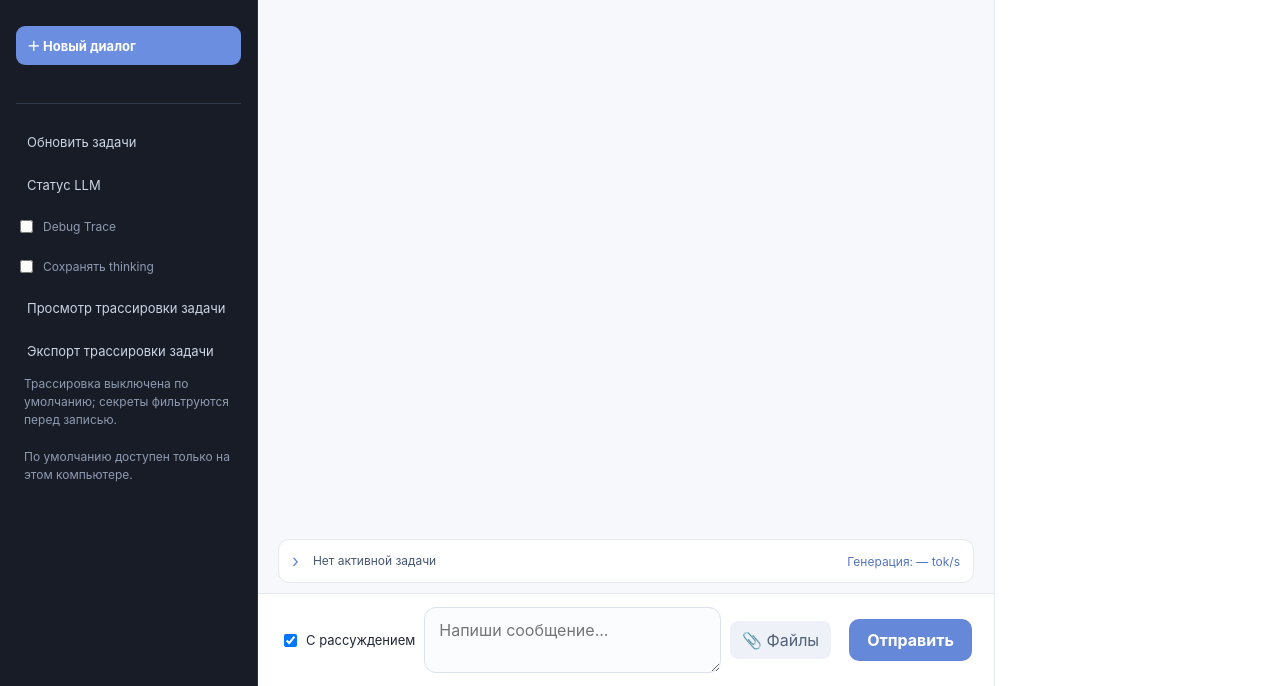
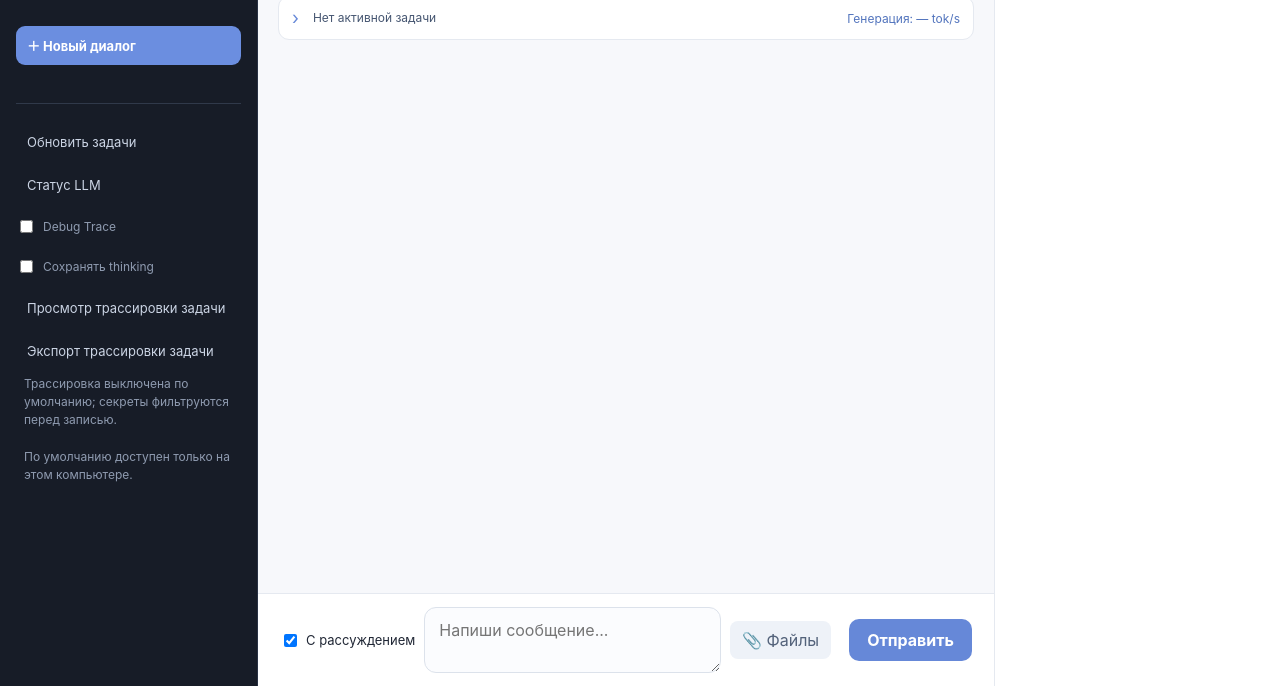
Before and after one commit to Buzuck123/LocalAgent, a plain HTML site: page static/index.html in a window 1280 px wide. Shown: the part 114-800 px from the top of the page. Drawn offline with Linux system fonts and the light colour scheme; no server answers.

Commit message:
Move inline activity into conversation feed

```diff
--- a/static/index.html
+++ b/static/index.html
@@ -170,7 +170,7 @@ form#send>button[type=submit]{background:#6688d8;color:#fff;font-weight:650;padd
 }
 
 /* Conversation-first layout */
-#messages{display:flex;flex-direction:column;align-items:stretch;min-width:0}
+#conversation-feed{flex:1;min-height:0;min-width:0;overflow-y:auto;overflow-x:hidden;overscroll-behavior:contain;scroll-behavior:smooth}\n#messages{display:flex;flex-direction:column;align-items:stretch;min-width:0;overflow:visible;flex:0 0 auto}
 .msg{max-width:none;width:100%;margin:0 0 14px;padding:18px 22px}
 #activity-inline{flex:0 0 auto;margin:0 20px 10px;border:1px solid var(--line);border-radius:11px;background:#fff;color:#526078;overflow:hidden}
 #activity-inline>summary{display:flex;align-items:center;gap:14px;min-height:42px;padding:9px 13px;cursor:pointer;list-style:none;font-size:12px}
@@ -224,8 +224,8 @@ form#send>button[type=submit]{background:#6688d8;color:#fff;font-weight:650;padd
 <button id="trace-view" type="button">Просмотр трассировки задачи</button><button id="trace-export" type="button">Экспорт трассировки задачи</button>
 <div class="small">Трассировка выключена по умолчанию; секреты фильтруются перед записью.</div><div class="small">По умолчанию доступен только на этом компьютере.</div></aside>
 <section class="main"><header><strong id="title">Выберите диалог</strong><div style="display:flex;align-items:center;gap:12px;min-width:0"><button id="task-sidebar-toggle" type="button" style="display:none">Задачи</button><span id="proxy-status" title="Состояние общего Xray/Privoxy">Интернет: —</span><div id="model-control"><span>Сервер</span><select id="provider-select" title="Основной LLM-сервер"><option value="ollama">Ollama</option><option value="llama_cpp">llama.cpp</option></select><span>Модель</span><select id="model-select" title="Модели активного LLM-провайдера"><option>Загрузка…</option></select><button id="model-refresh" type="button" title="Обновить список моделей">↻</button></div><span id="status"></span></div></header>
-<div id="messages"></div>
-<details id="activity-inline" aria-live="polite"><summary><span id="activity-current">Нет активной задачи</span><span id="generation-speed">Генерация: — tok/s</span></summary><div id="activity-details"><div id="activity-report"></div><div id="activity-plan"></div><details id="activity-history-details"><summary id="activity-history-summary">История вызовов инструментов</summary><div id="activity-history"><div class="operation">Нет вызовов инструментов для отображения.</div></div></details></div></details>
+<div id="conversation-feed"><div id="messages"></div>
+<details id="activity-inline" aria-live="polite"><summary><span id="activity-current">Нет активной задачи</span><span id="generation-speed">Генерация: — tok/s</span></summary><div id="activity-details"><div id="activity-report"></div><div id="activity-plan"></div><details id="activity-history-details"><summary id="activity-history-summary">История вызовов инструментов</summary><div id="activity-history"><div class="operation">Нет вызовов инструментов для отображения.</div></div></details></div></div></details>
 <form id="send"><label style="display:flex;align-items:center;gap:6px;white-space:nowrap;font-size:13px"><input id="reasoning" type="checkbox" checked> С рассуждением</label><textarea id="input" placeholder="Напиши сообщение..."></textarea><input id="attachment-input" type="file" multiple accept="image/png,image/jpeg,image/webp,image/gif,video/mp4,video/quicktime,video/x-matroska,video/x-msvideo,video/webm,audio/wav,audio/x-wav,audio/mpeg,audio/mp4,audio/aac,audio/ogg,audio/flac,.wav,.mp3,.m4a,.aac,.ogg,.opus,.flac,.wma,.mp4,.m4v,.mov,.mkv,.avi,.webm,.flv,.wmv,.pdf,.docx,.xlsx,.txt,.md,.csv,.json,.py,.html,.xml,.yaml,.yml,.log"><button id="attach-button" type="button">📎 Файлы</button><span id="attachment-list"></span><button type="submit">Отправить</button></form>
 </section>
 <aside id="task-sidebar"><div class="task-sidebar-head"><strong>Задачи</strong><button id="task-sidebar-close" type="button" aria-label="Закрыть задачи">×</button></div><div id="tasklist"></div></aside></div>
@@ -410,7 +410,7 @@ async function deleteConversation(c){
         alert('Не удалось удалить диалог: '+e.message);
     }
 }
-async function selectConversation(id){current=id;await loadConversations();let c=(await api('/api/conversations')).find(x=>x.id===id);$('title').textContent=c?.title||'Диалог';let ms=await api('/api/conversations/'+id+'/messages');$('messages').replaceChildren();for(const m of ms)addMsg(m.role,m.content);$('messages').scrollTop=$('messages').scrollHeight;await loadTasks()}
+async function selectConversation(id){current=id;await loadConversations();let c=(await api('/api/conversations')).find(x=>x.id===id);$('title').textContent=c?.title||'Диалог';let ms=await api('/api/conversations/'+id+'/messages');$('messages').replaceChildren();for(const m of ms)addMsg(m.role,m.content);$('conversation-feed').scrollTop=$('conversation-feed').scrollHeight;await loadTasks()}
 async function loadActivity(task){
     const report=$('activity-report');
     const planPanel=$('activity-plan');
@@ -604,7 +604,7 @@ $('attachment-input').onchange=async e=>{
     }catch(err){alert(err.message)}
 };
 $('send').onsubmit=async e=>{e.preventDefault();if(!current){alert('Сначала создай диалог');return}let content=$('input').value.trim();if(!content&&!selectedAttachments.length)return;$('input').value='';const files=selectedAttachments;selectedAttachments=[];$('attachment-list').textContent='';addMsg('user',content+(files.length?'\n[Вложения: '+files.map(f=>f.name).join(', ')+']':''));$('status').textContent='Задача отправлена';try{await api('/api/conversations/'+current+'/messages',{method:'POST',body:JSON.stringify({content,attachments:files,reasoning:$('reasoning').checked})});await loadTasks()}catch(e){alert(e.message);selectedAttachments=files;$('attachment-list').textContent=files.map(f=>f.name).join(', ')}};
-async function poll(){try{if(current){let ms=await api('/api/conversations/'+current+'/messages');let existing=$('messages').children.length;if(ms.length!==existing){$('messages').replaceChildren();for(const m of ms)addMsg(m.role,m.content);$('messages').scrollTop=$('messages').scrollHeight}await loadTasks()}try{const p=await api('/api/sandbox/proxy-status');const online=p.state==='online';$('proxy-status').textContent=online?'Интернет: доступен':p.state==='degraded'?'Интернет: проблема':p.state==='offline'?'Прокси: недоступен':'Интернет: не проверен';$('proxy-status').title=[`container=${p.running?'running':'not-running'}`,`network=${p.network_connected?'connected':'missing'}`,`DNS=${p.dns_resolved===true?'ok':p.dns_resolved===false?'failed':'unknown'}`,`SOCKS5=${p.socks_reachable===true?'ok':p.socks_reachable===false?'failed':'unknown'}`,`Privoxy egress=${p.privoxy_egress===true?'ok':p.privoxy_egress===false?'failed':'unknown'}`,`external=${p.external_internet===true?'ok':p.external_internet===false?'failed':'unknown'}`,`failed_stage=${p.failed_stage||'none'}`,p.probe_error||p.error||p.note||''].filter(Boolean).join(' · ');}catch(_){$('proxy-status').textContent='Интернет: —'}await loadConversations();$('status').textContent='Обновлено '+new Date().toLocaleTimeString()}catch(e){$('status').textContent='Ошибка: '+e.message}}
+async function poll(){try{if(current){let ms=await api('/api/conversations/'+current+'/messages');let existing=$('messages').children.length;if(ms.length!==existing){$('messages').replaceChildren();for(const m of ms)addMsg(m.role,m.content);$('conversation-feed').scrollTop=$('conversation-feed').scrollHeight}await loadTasks()}try{const p=await api('/api/sandbox/proxy-status');const online=p.state==='online';$('proxy-status').textContent=online?'Интернет: доступен':p.state==='degraded'?'Интернет: проблема':p.state==='offline'?'Прокси: недоступен':'Интернет: не проверен';$('proxy-status').title=[`container=${p.running?'running':'not-running'}`,`network=${p.network_connected?'connected':'missing'}`,`DNS=${p.dns_resolved===true?'ok':p.dns_resolved===false?'failed':'unknown'}`,`SOCKS5=${p.socks_reachable===true?'ok':p.socks_reachable===false?'failed':'unknown'}`,`Privoxy egress=${p.privoxy_egress===true?'ok':p.privoxy_egress===false?'failed':'unknown'}`,`external=${p.external_internet===true?'ok':p.external_internet===false?'failed':'unknown'}`,`failed_stage=${p.failed_stage||'none'}`,p.probe_error||p.error||p.note||''].filter(Boolean).join(' · ');}catch(_){$('proxy-status').textContent='Интернет: —'}await loadConversations();$('status').textContent='Обновлено '+new Date().toLocaleTimeString()}catch(e){$('status').textContent='Ошибка: '+e.message}}
 (async()=>{try{await loadDebugTraceSettings();await loadProvider();await loadOllamaModels();let cs=await api('/api/conversations');if(!cs.length){let c=await api('/api/conversations',{method:'POST',body:JSON.stringify({title:'Первый диалог'})});cs=[c]}await selectConversation(cs[0].id);setInterval(poll,2500)}catch(e){$('status').textContent=e.message}})();
 
 
```
